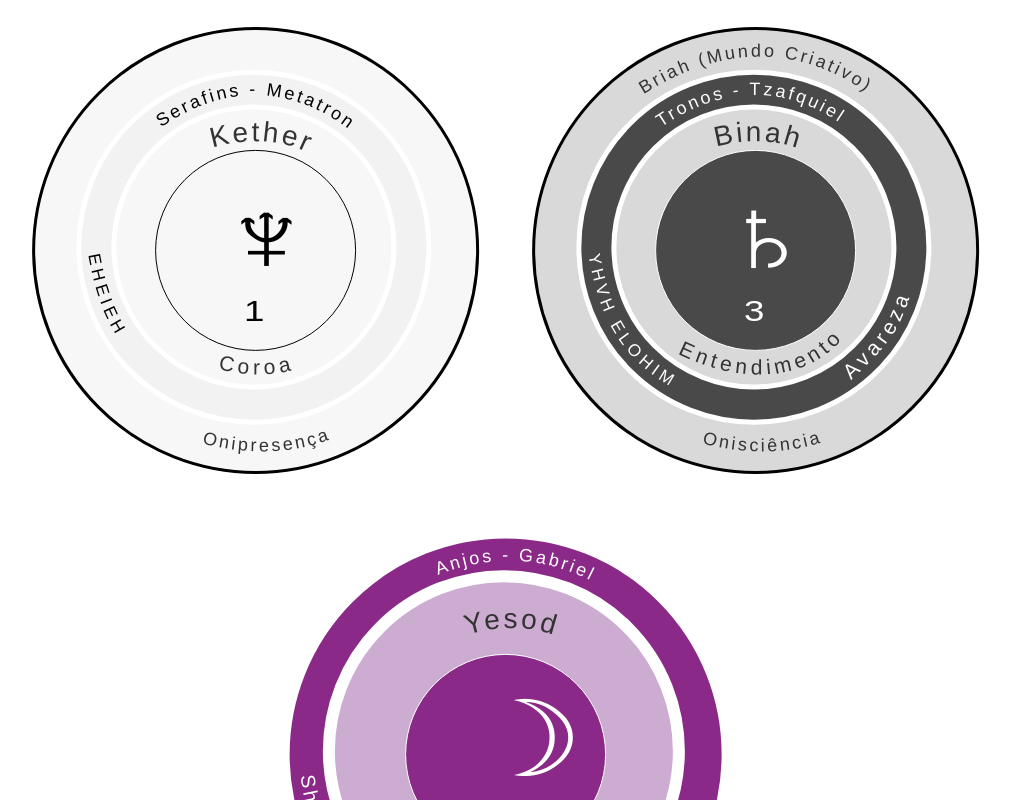
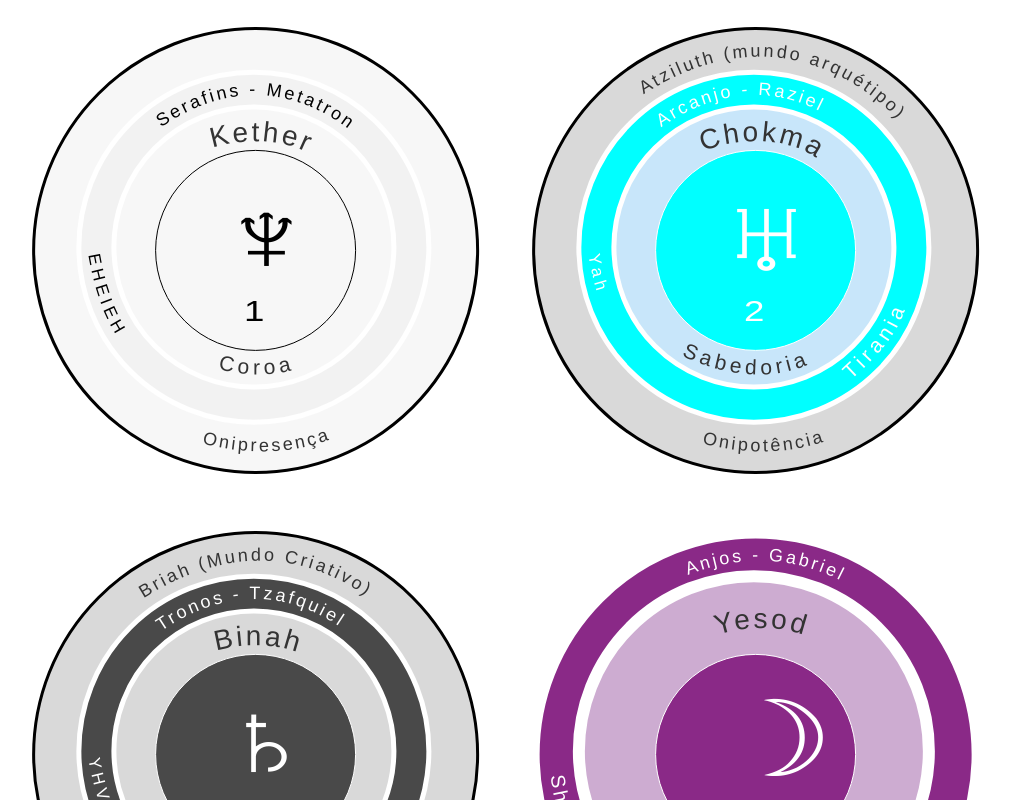
Before and after one commit to mrviniciux/interactive-kaballah, a React (Create React App) app: page / in a window 1280 px wide. Shown: the top 800 px of the page, without its empty margins (136-1147 px from the left). Built offline with nearby package versions, Linux system fonts and the light colour scheme.

Commit message:
feat(sephirots): added other sephirots
* TODO: adjust info and design

```diff
--- a/src/app/App.tsx
+++ b/src/app/App.tsx
@@ -1,97 +1,6 @@
 import Sephirot, { BiggerSephirot } from '../components/Sephirot';
-import { SephirotProps } from '../components/Sephirot/Sephirot.types';
 import PageUnderConstruction from '../components/UnderConstruction/UnderConstruction';
-
-const commonStyles = {
-  fontColor: 'white',
-  strokeColor: 'white',
-};
-
-const biggerSephirots: SephirotProps<'bigger'>[] = [
-  {
-    world: {
-      title: '',
-      aspect: 'Onipresença',
-      backgroundColor: 'rgb(247 247 247)',
-      startOffset: { title: '10%', aspect: '28%' },
-    },
-    regent: {
-      title: 'Serafins - Metatron',
-      backgroundColor: 'rgb(242 242 242)',
-      name: 'EHEIEH',
-      defect: '',
-      fontColor: 'black',
-      startOffset: { title: '15%' },
-    },
-    sephirot: {
-      name: 'Kether',
-      valor: 'Coroa',
-      backgroundColor: 'rgb(247 247 247)',
-      strokeColor: 'black',
-      startOffset: { name: '10%', valor: '20%' },
-    },
-    planet: {
-      number: 1,
-      backgroundColor: 'rgb(247 247 247)',
-      fontColor: 'black',
-      strokeColor: 'black',
-      icon: '♆',
-    },
-  },
-  {
-    world: {
-      title: 'Briah (Mundo Criativo)',
-      aspect: 'Onisciência',
-      startOffset: { title: '10%', aspect: '28%' },
-    },
-    regent: {
-      title: 'Tronos - Tzafquiel',
-      name: 'YHVH ELOHIM',
-      defect: 'Avareza',
-      fontColor: commonStyles.fontColor,
-      startOffset: { title: '15%' },
-    },
-    sephirot: {
-      name: 'Binah',
-      valor: 'Entendimento',
-      backgroundColor: 'rgb(217, 217, 217)',
-      strokeColor: commonStyles.strokeColor,
-      startOffset: { name: '13%' },
-    },
-    planet: {
-      number: 3,
-      icon: '♄',
-      backgroundColor: 'rgb(73, 73, 73)',
-    },
-  },
-];
-
-const sephirots: SephirotProps<'simple'>[] = [
-  {
-    regent: {
-      title: 'Anjos - Gabriel',
-      name: 'Shaddai El Chai',
-      defect: 'Preguiça',
-      ...commonStyles,
-      backgroundColor: 'rgb(138, 41, 135)',
-      startOffset: { title: '25%' },
-    },
-    sephirot: {
-      name: 'Yesod',
-      valor: 'Fundação',
-      backgroundColor: 'rgb(205, 172, 209)',
-      strokeColor: commonStyles.strokeColor,
-      startOffset: { name: '9%', valor: '9%' },
-    },
-    planet: {
-      icon: '☽',
-      number: 9,
-      strokeColor: commonStyles.strokeColor,
-      fontColor: commonStyles.fontColor,
-      backgroundColor: 'rgb(138, 41, 135)',
-    },
-  },
-];
+import { biggerSephirots, sephirots } from './sephirots.mock';
 
 const App = () => (
   <>
--- /dev/null
+++ b/src/app/sephirots.mock.ts
@@ -0,0 +1,242 @@
+import { SephirotProps } from '../components/Sephirot/Sephirot.types';
+
+export const commonStyles = {
+  fontColor: 'white',
+  strokeColor: 'white',
+};
+
+export const biggerSephirots: SephirotProps<'bigger'>[] = [
+  {
+    world: {
+      title: '',
+      aspect: 'Onipresença',
+      backgroundColor: 'rgb(247 247 247)',
+      startOffset: { title: '10%', aspect: '28%' },
+    },
+    regent: {
+      title: 'Serafins - Metatron',
+      backgroundColor: 'rgb(242 242 242)',
+      name: 'EHEIEH',
+      defect: '',
+      fontColor: 'black',
+      startOffset: { title: '15%' },
+    },
+    sephirot: {
+      name: 'Kether',
+      valor: 'Coroa',
+      backgroundColor: 'rgb(247 247 247)',
+      strokeColor: 'black',
+      startOffset: { name: '10%', valor: '20%' },
+    },
+    planet: {
+      number: 1,
+      backgroundColor: 'rgb(247 247 247)',
+      fontColor: 'black',
+      strokeColor: 'black',
+      icon: '♆',
+    },
+  },
+  {
+    world: {
+      title: 'Atziluth (mundo arquétipo)',
+      aspect: 'Onipotência',
+      startOffset: { title: '10%', aspect: '28%' },
+    },
+    regent: {
+      title: 'Arcanjo - Raziel',
+      name: 'Yah',
+      defect: 'Tirania',
+      ...commonStyles,
+      backgroundColor: 'rgb(0, 255, 255)',
+      startOffset: { title: '15%' },
+    },
+    sephirot: {
+      name: 'Chokmah',
+      valor: 'Sabedoria',
+      backgroundColor: 'rgb(200, 230, 250)',
+      strokeColor: commonStyles.strokeColor,
+      startOffset: { name: '2%', valor: '2%' },
+    },
+    planet: {
+      icon: '♅',
+      number: 2,
+      strokeColor: commonStyles.strokeColor,
+      fontColor: commonStyles.fontColor,
+      backgroundColor: 'rgb(0, 255, 255)',
+    },
+  },
+  {
+    world: {
+      title: 'Briah (Mundo Criativo)',
+      aspect: 'Onisciência',
+      startOffset: { title: '10%', aspect: '28%' },
+    },
+    regent: {
+      title: 'Tronos - Tzafquiel',
+      name: 'YHVH ELOHIM',
+      defect: 'Avareza',
+      fontColor: commonStyles.fontColor,
+      startOffset: { title: '15%' },
+    },
+    sephirot: {
+      name: 'Binah',
+      valor: 'Entendimento',
+      backgroundColor: 'rgb(217, 217, 217)',
+      strokeColor: commonStyles.strokeColor,
+      startOffset: { name: '13%' },
+    },
+    planet: {
+      number: 3,
+      icon: '♄',
+      backgroundColor: 'rgb(73, 73, 73)',
+    },
+  },
+];
+
+export const sephirots: SephirotProps<'simple'>[] = [
+  {
+    regent: {
+      title: 'Anjos - Gabriel',
+      name: 'Shaddai El Chai',
+      defect: 'Preguiça',
+      ...commonStyles,
+      backgroundColor: 'rgb(138, 41, 135)',
+      startOffset: { title: '25%' },
+    },
+    sephirot: {
+      name: 'Yesod',
+      valor: 'Fundação',
+      backgroundColor: 'rgb(205, 172, 209)',
+      strokeColor: commonStyles.strokeColor,
+      startOffset: { name: '9%', valor: '9%' },
+    },
+    planet: {
+      icon: '☽',
+      number: 9,
+      strokeColor: commonStyles.strokeColor,
+      fontColor: commonStyles.fontColor,
+      backgroundColor: 'rgb(138, 41, 135)',
+    },
+  },
+
+  {
+    regent: {
+      title: 'Arcanjo - Tzadkiel',
+      name: 'El Elyon',
+      defect: 'Tirania',
+      ...commonStyles,
+      backgroundColor: 'rgb(0, 255, 0)',
+      startOffset: { title: '30%' },
+    },
+    sephirot: {
+      name: 'Chesed',
+      valor: 'Misericórdia',
+      backgroundColor: 'rgb(200, 250, 200)',
+      strokeColor: commonStyles.strokeColor,
+      startOffset: { name: '4%', valor: '4%' },
+    },
+    planet: {
+      icon: '♃',
+      number: 4,
+      strokeColor: commonStyles.strokeColor,
+      fontColor: commonStyles.fontColor,
+      backgroundColor: 'rgb(0, 255, 0)',
+    },
+  },
+  {
+    regent: {
+      title: 'Arcanjo - Camael',
+      name: 'Elohim Gibor',
+      defect: 'Crueldade',
+      ...commonStyles,
+      backgroundColor: 'rgb(255, 0, 0)',
+      startOffset: { title: '35%' },
+    },
+    sephirot: {
+      name: 'Gevurah',
+      valor: 'Força',
+      backgroundColor: 'rgb(255, 180, 180)',
+      strokeColor: commonStyles.strokeColor,
+      startOffset: { name: '5%', valor: '5%' },
+    },
+    planet: {
+      icon: '♂',
+      number: 5,
+      strokeColor: commonStyles.strokeColor,
+      fontColor: commonStyles.fontColor,
+      backgroundColor: 'rgb(255, 0, 0)',
+    },
+  },
+  {
+    regent: {
+      title: 'Arcanjo - Raphael',
+      name: 'Tetragrammaton',
+      defect: 'Hipocrisia',
+      ...commonStyles,
+      backgroundColor: 'rgb(255, 255, 0)',
+      startOffset: { title: '40%' },
+    },
+    sephirot: {
+      name: 'Tiferet',
+      valor: 'Beleza',
+      backgroundColor: 'rgb(250, 250, 200)',
+      strokeColor: commonStyles.strokeColor,
+      startOffset: { name: '6%', valor: '6%' },
+    },
+    planet: {
+      icon: '☉',
+      number: 6,
+      strokeColor: commonStyles.strokeColor,
+      fontColor: commonStyles.fontColor,
+      backgroundColor: 'rgb(255, 255, 0)',
+    },
+  },
+  {
+    regent: {
+      title: 'Arcanjo - Haniel',
+      name: 'Elohim Tzabaoth',
+      defect: 'Hedonismo',
+      ...commonStyles,
+      backgroundColor: 'rgb(0, 0, 255)',
+      startOffset: { title: '45%' },
+    },
+    sephirot: {
+      name: 'Netzach',
+      valor: 'Eternidade',
+      backgroundColor: 'rgb(200, 200, 250)',
+      strokeColor: commonStyles.strokeColor,
+      startOffset: { name: '7%', valor: '7%' },
+    },
+    planet: {
+      icon: '♀',
+      number: 7,
+      strokeColor: commonStyles.strokeColor,
+      fontColor: commonStyles.fontColor,
+      backgroundColor: 'rgb(0, 0, 255)',
+    },
+  },
+  {
+    regent: {
+      title: 'Arcanjo - Michael',
+      name: 'Elohim Tzabaoth',
+      defect: 'Corrupção',
+      ...commonStyles,
+      backgroundColor: 'rgb(0, 255, 255)',
+      startOffset: { title: '50%' },
+    },
+    sephirot: {
+      name: 'Hod',
+      valor: 'Glória',
+      backgroundColor: 'rgb(200, 230, 250)',
+      strokeColor: commonStyles.strokeColor,
+      startOffset: { name: '8%', valor: '8%' },
+    },
+    planet: {
+      icon: '☿',
+      number: 8,
+      strokeColor: commonStyles.strokeColor,
+      fontColor: commonStyles.fontColor,
+      backgroundColor: 'rgb(0, 255, 255)',
+    },
+  },
+];
```
